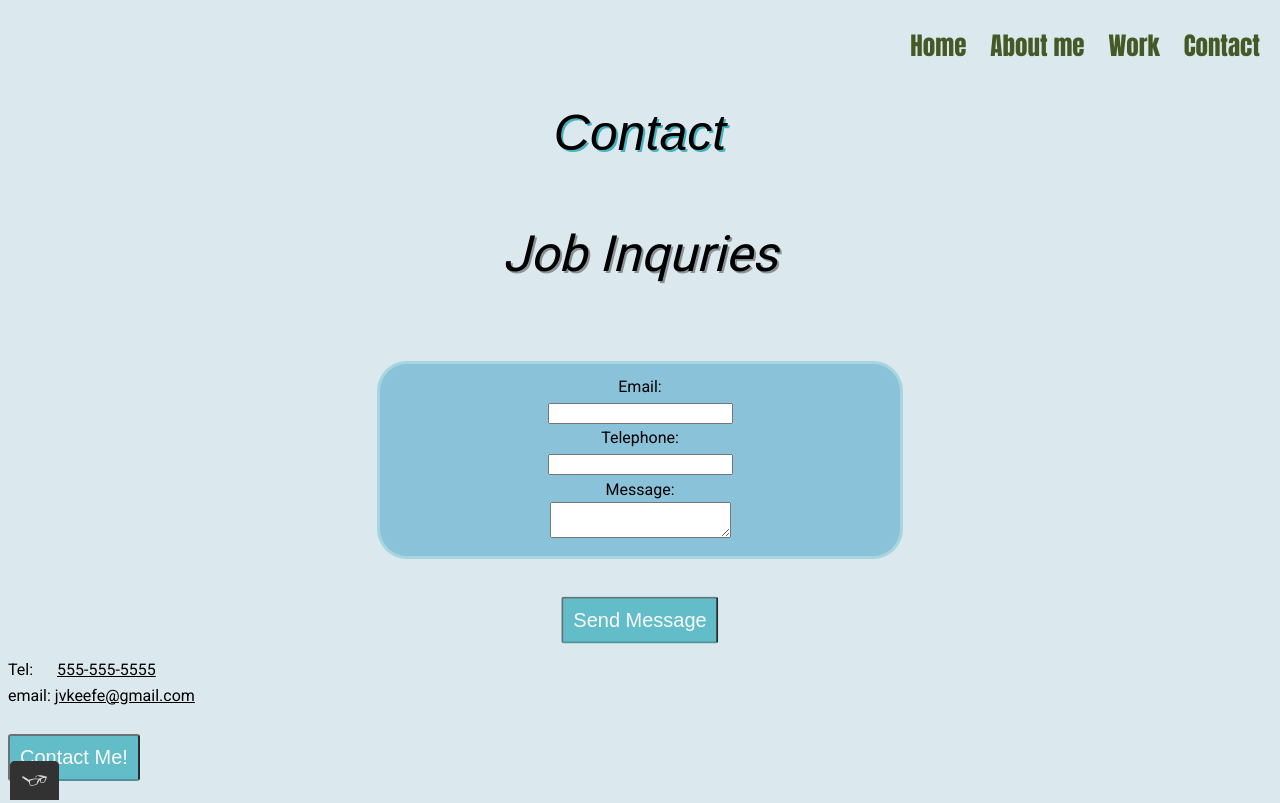
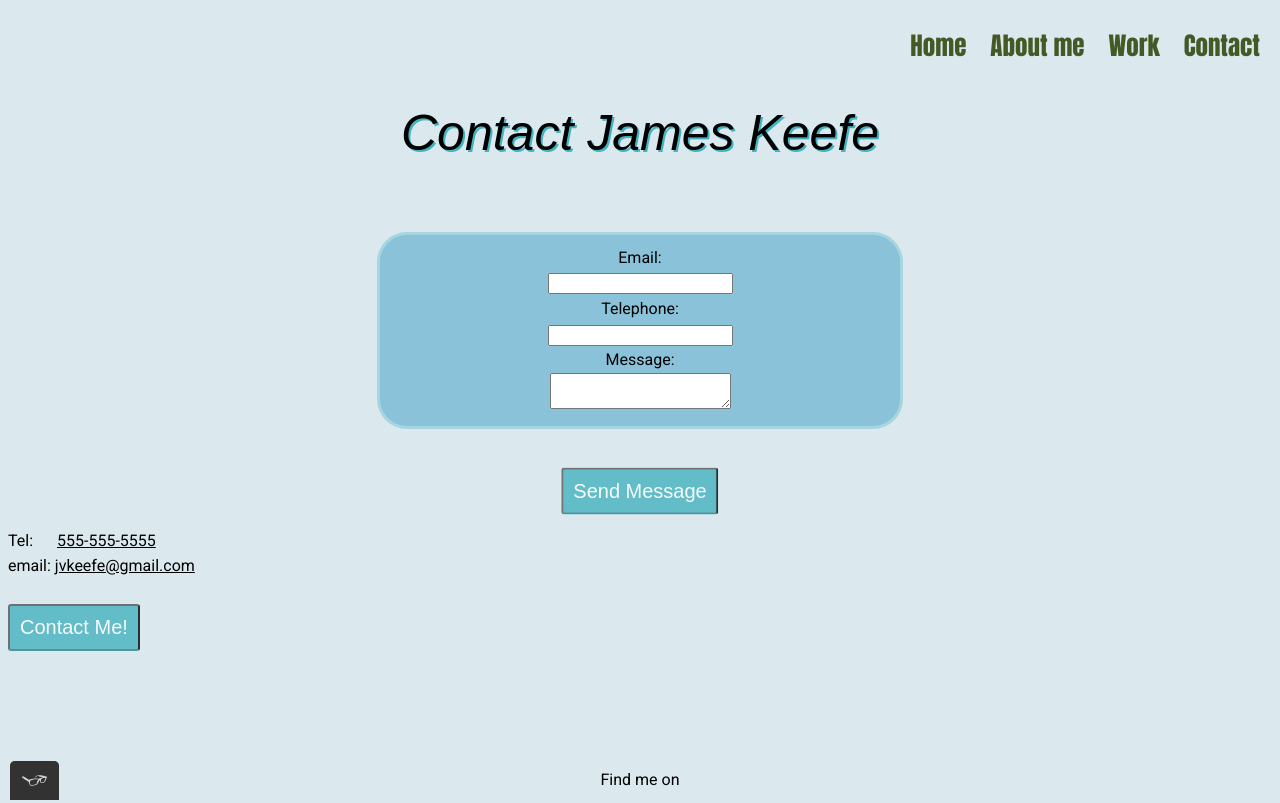
Before and after one commit to jkeefe77/portfolio-website, a plain HTML site: page contact.html in a window 1280 px wide. Shown: the top 803 px of the page. Drawn offline with Linux system fonts and the light colour scheme.

Commit message:
Update contact.html
added "James Keefe" to Contact header
deleted 'Job Inquiries' header

```diff
--- a/contact.html
+++ b/contact.html
@@ -33,10 +33,9 @@
         </nav>
     </header>
     <main>
-        <h1>Contact</h1>
+        <h1>Contact James Keefe</h1>
     </main>
     <div>
-        <h2>Job Inquries</h2>
         <br>
     </div>
     <div>
```
